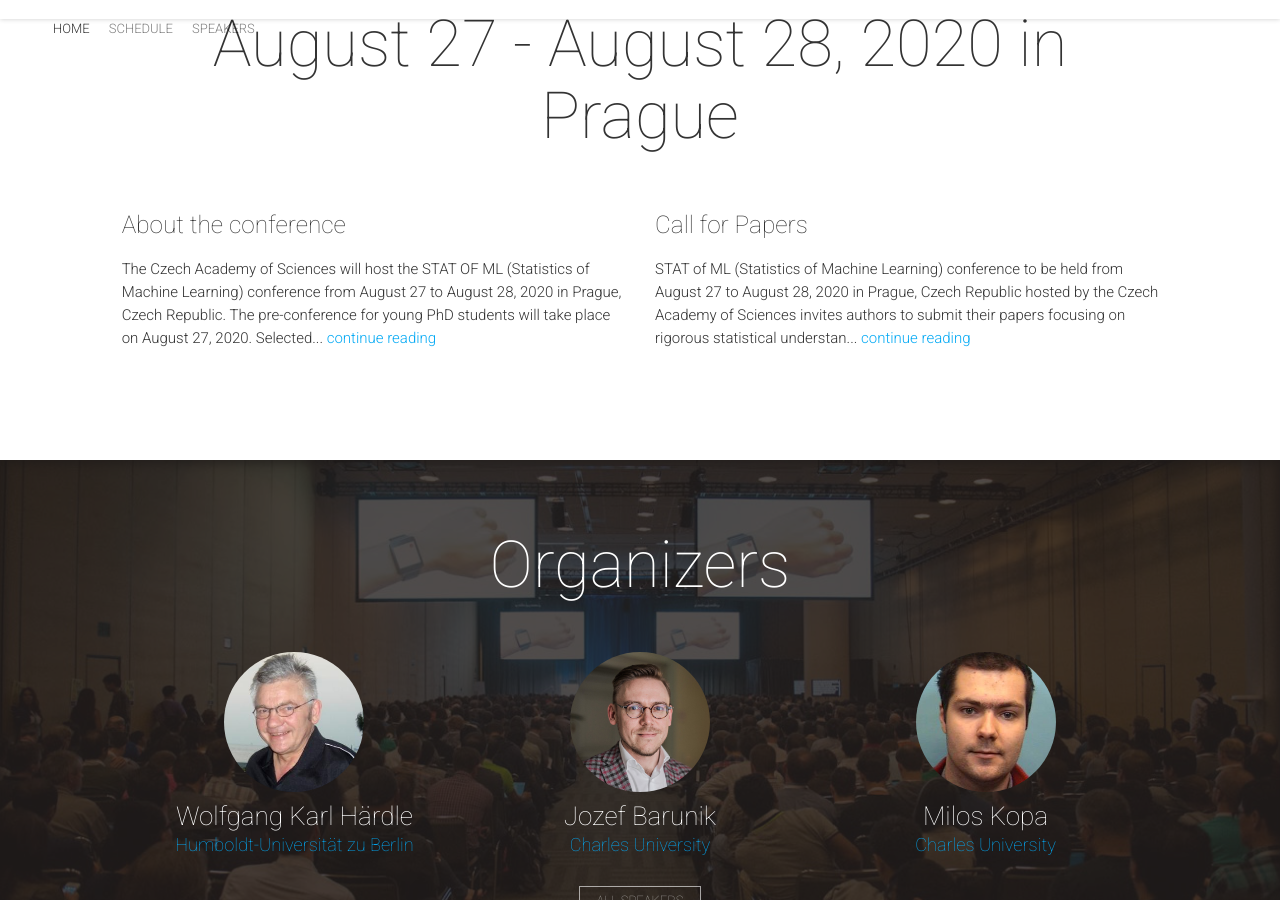
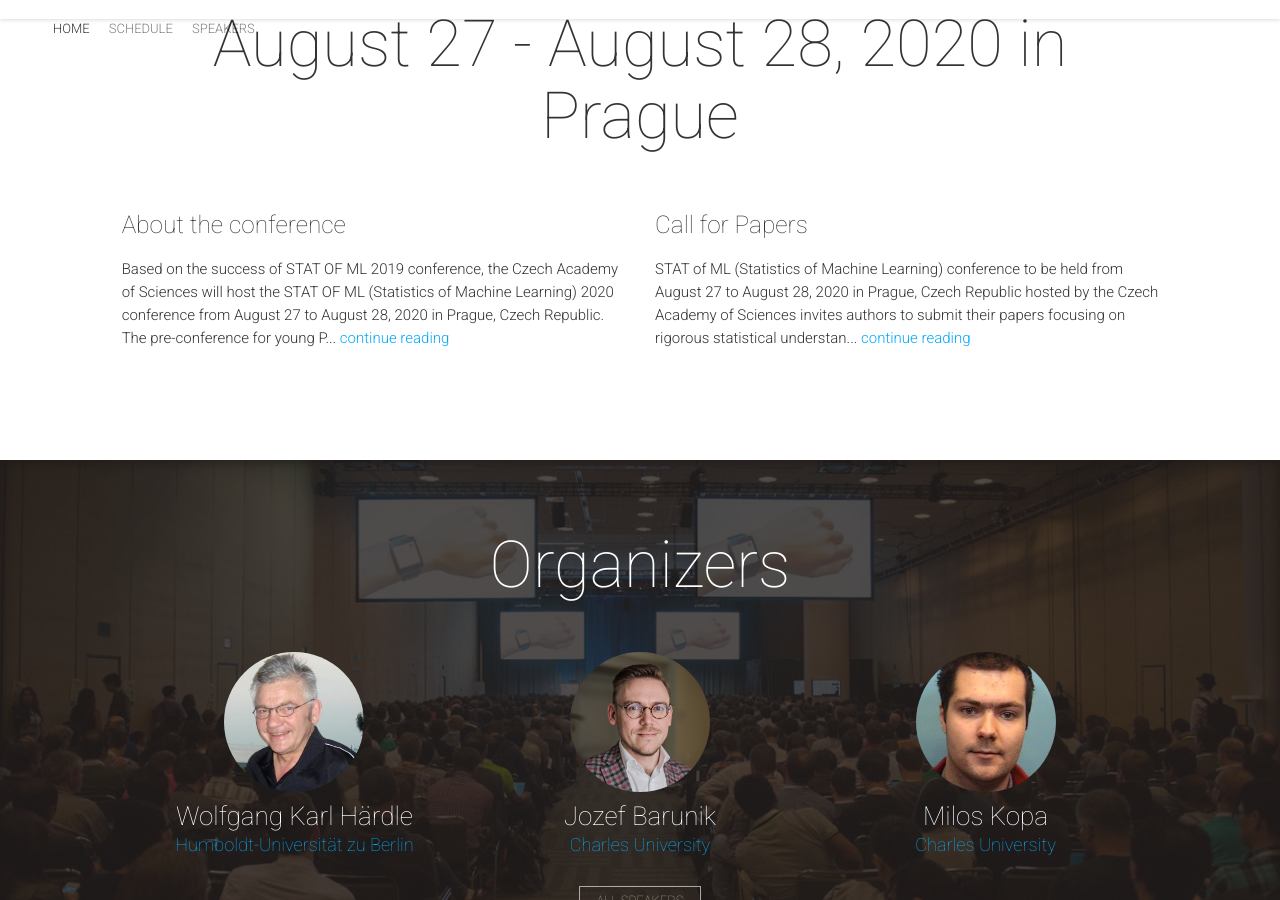
Before and after one commit to barunik/Prague2020, a Jekyll site: the page built from index.html, in a window 1280 px wide and 900 px high, scrolled down 1403 px. Built offline with Jekyll 4.4.1, drawn with Linux system fonts in a browser that asks for light colours; nearby versions of some CDN libraries; comment, search, counter and statistics services are not loaded.

Commit message:
Update 2014-07-21-hello-world.markdown

```diff
--- a/_posts/2014-07-21-hello-world.markdown
+++ b/_posts/2014-07-21-hello-world.markdown
@@ -5,7 +5,7 @@ date:   2019-12-01 08:00:00
 isStaticPost: false
 ---
 
-The Czech Academy of Sciences will host the STAT OF ML (Statistics of Machine Learning) conference from August 27 to August 28, 2020 in Prague, Czech Republic. The pre-conference for young PhD students will take place on August 27, 2020.
+Based on the success of [STAT OF ML 2019](https://barunik.github.io/Prague2019/) conference, the Czech Academy of Sciences will host the STAT OF ML (Statistics of Machine Learning) 2020 conference from August 27 to August 28, 2020 in Prague, Czech Republic. The pre-conference for young PhD students will take place on August 27, 2020.
 
 Selected papers will be considered for publication in the ![Digital Finance](https://media.springernature.com/w184/springer-static/cover/journal/42521.jpg)
 
```
